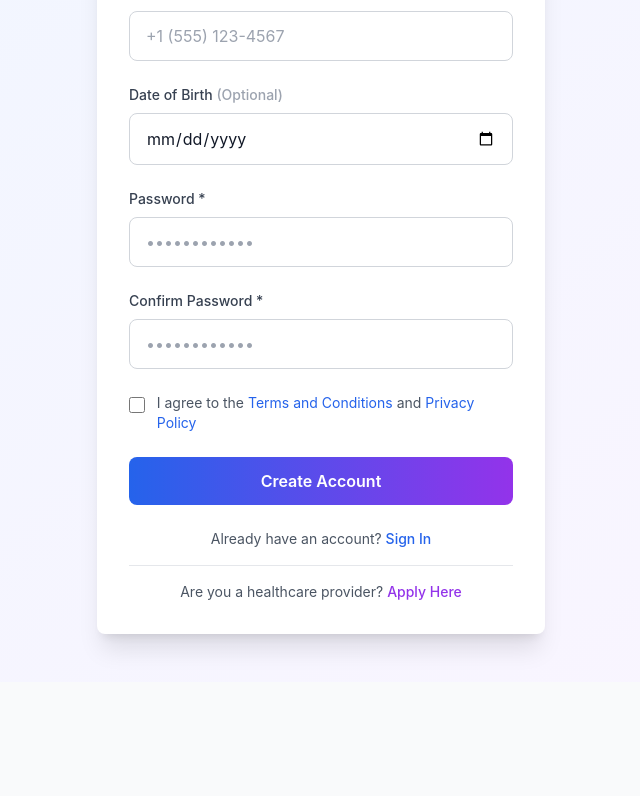
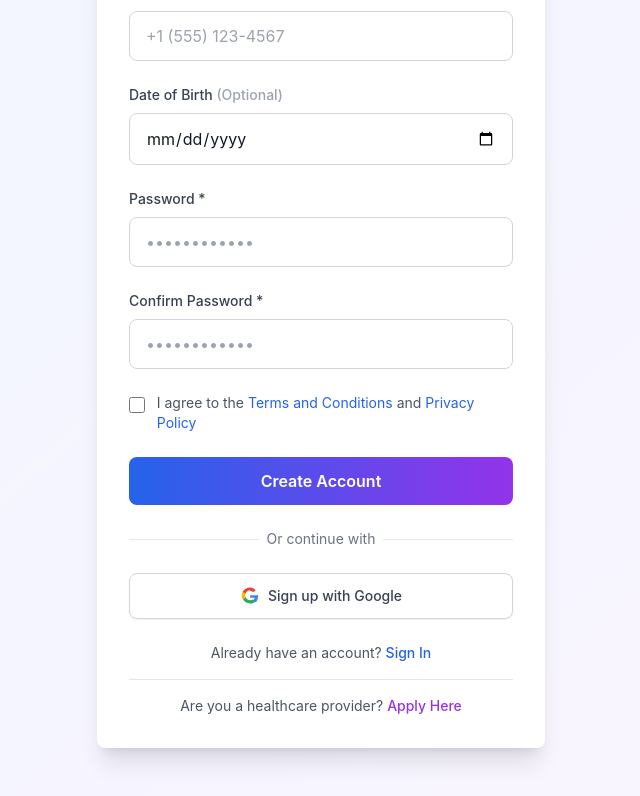
Before and after one commit to mediconnect-eng/Grok, a Next.js app: page /auth/patient/signup in a window 1280 px wide. Shown: the part 405-1201 px from the top of the page, without its empty margins (319-959 px from the left). Before the commit the page ends 1087 px from the top, so only its background shows below. Built offline with nearby package versions, Linux system fonts and the light colour scheme.

Commit message:
feat: add Google OAuth sign-in for all portals and update branding to Health Hub

```diff
--- a/src/app/auth/patient/signup/page.tsx
+++ b/src/app/auth/patient/signup/page.tsx
@@ -23,6 +23,7 @@ export default function PatientSignupPage() {
     errors: string[];
   }>({ strength: '', errors: [] });
   const [loading, setLoading] = useState(false);
+  const [isGoogleLoading, setIsGoogleLoading] = useState(false);
   const [success, setSuccess] = useState(false);
 
   // Handle input changes
@@ -150,6 +151,32 @@ export default function PatientSignupPage() {
     }
   };
 
+  // Handle Google Sign-In
+  const handleGoogleSignIn = async () => {
+    setErrors({});
+    setIsGoogleLoading(true);
+
+    try {
+      const { signIn } = await import('@/lib/auth-client');
+      const baseURL = typeof window !== 'undefined' ? window.location.origin : undefined;
+
+      await signIn?.social?.({
+        provider: 'google',
+        ...(baseURL
+          ? {
+              callbackURL: `${baseURL}/patient/home`,
+              newUserCallbackURL: `${baseURL}/onboarding/age`,
+            }
+          : {}),
+      });
+    } catch (error: any) {
+      setErrors({
+        submit: error.message || 'Google sign-up failed. Please try again.'
+      });
+      setIsGoogleLoading(false);
+    }
+  };
+
   // Password strength indicator
   const getStrengthColor = (strength: string) => {
     if (strength === 'very-strong') return 'bg-green-500';
@@ -202,7 +229,7 @@ export default function PatientSignupPage() {
         {/* Header */}
         <div className="text-center mb-8">
           <h1 className="text-4xl font-bold text-gray-900 mb-2">
-            🏥 Join MediConnect
+            🏥 Join Health Hub
           </h1>
           <p className="text-gray-600">
             Create your patient account to access healthcare services
@@ -413,6 +440,51 @@ export default function PatientSignupPage() {
             </button>
           </form>
 
+          {/* Divider */}
+          <div className="mt-6">
+            <div className="relative">
+              <div className="absolute inset-0 flex items-center">
+                <span className="w-full border-t border-gray-200" />
+              </div>
+              <div className="relative flex justify-center text-sm">
+                <span className="px-2 bg-white text-gray-500">Or continue with</span>
+              </div>
+            </div>
+
+            {/* Google Sign-In Button */}
+            <button
+              type="button"
+              onClick={handleGoogleSignIn}
+              disabled={isGoogleLoading || loading}
+              className="mt-6 inline-flex w-full items-center justify-center gap-2 rounded-lg border border-gray-300 bg-white px-4 py-3 text-sm font-medium text-gray-700 shadow-sm hover:bg-gray-50 focus:outline-none focus:ring-2 focus:ring-blue-500 focus:ring-offset-2 disabled:cursor-not-allowed disabled:opacity-60 transition-colors"
+            >
+              <svg
+                className="h-5 w-5"
+                viewBox="0 0 24 24"
+                aria-hidden="true"
+                focusable="false"
+              >
+                <path
+                  d="M21.35 11.1h-9.18v2.91h5.35c-.23 1.26-.93 2.33-1.99 3.04l3.21 2.49c1.88-1.73 2.96-4.28 2.96-7.3 0-.7-.06-1.37-.18-2.01z"
+                  fill="#4285F4"
+                />
+                <path
+                  d="M12.17 21c2.7 0 4.96-.9 6.61-2.45l-3.21-2.49c-.89.6-2.03.96-3.4.96-2.62 0-4.84-1.77-5.63-4.16l-3.31 2.55C5 18.78 8.32 21 12.17 21z"
+                  fill="#34A853"
+                />
+                <path
+                  d="M6.54 12.86c-.2-.6-.31-1.24-.31-1.9s.11-1.3.31-1.9l-3.32-2.55C2.45 8.2 2 9.81 2 11.45 2 13.1 2.45 14.7 3.22 16.24l3.32-2.55z"
+                  fill="#FBBC05"
+                />
+                <path
+                  d="M12.17 6.1c1.47 0 2.78.5 3.81 1.49l2.85-2.85C16.99 2.69 14.73 1.7 12.17 1.7 8.32 1.7 5 3.92 3.22 6.66l3.32 2.55c.79-2.39 3.01-4.16 5.63-4.16z"
+                  fill="#EA4335"
+                />
+              </svg>
+              {isGoogleLoading ? 'Connecting to Google…' : 'Sign up with Google'}
+            </button>
+          </div>
+
           {/* Login Link */}
           <div className="mt-6 text-center">
             <p className="text-sm text-gray-600">
```
Also changed, not shown: 2 other files (tests, documents, lock files or other folders).
